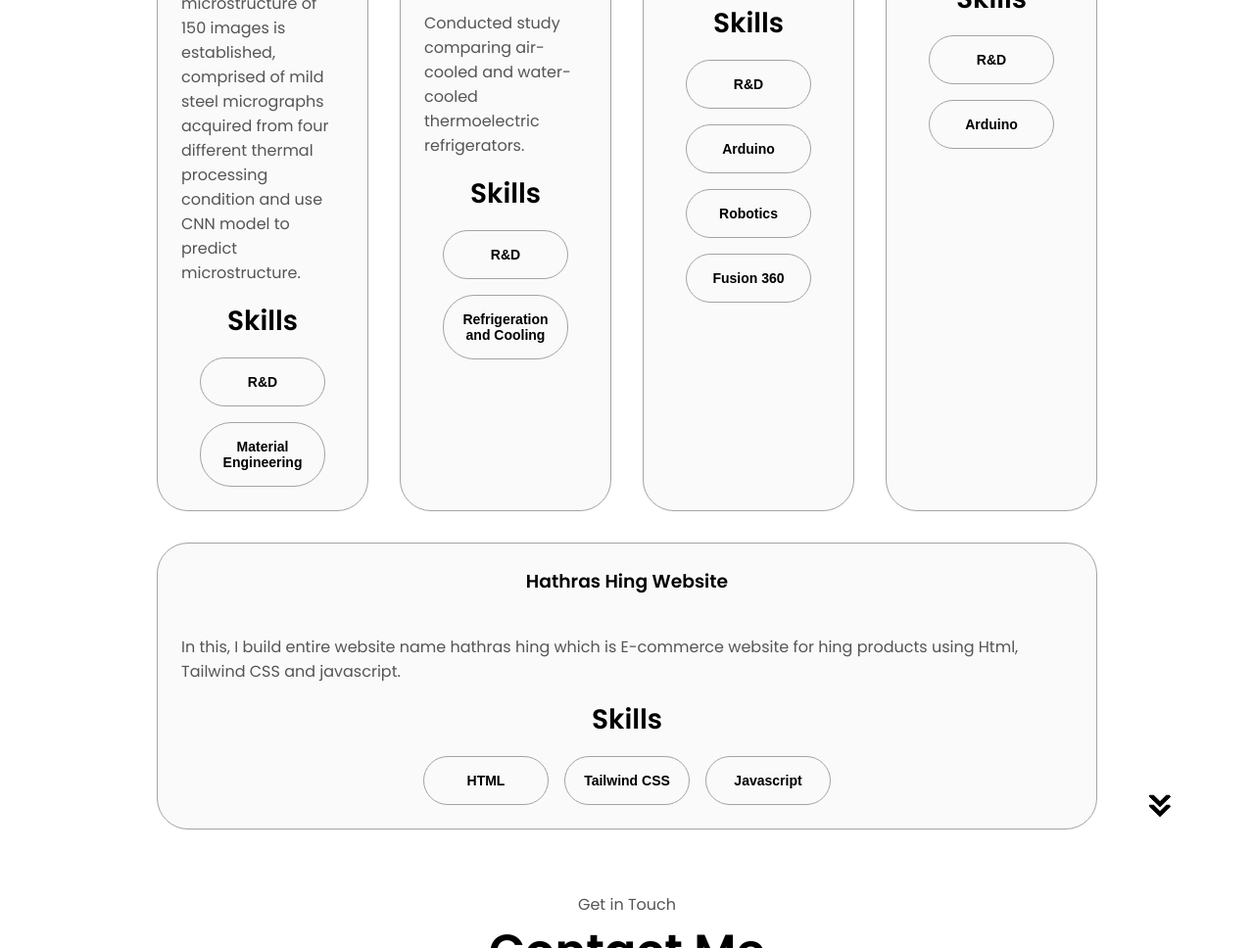
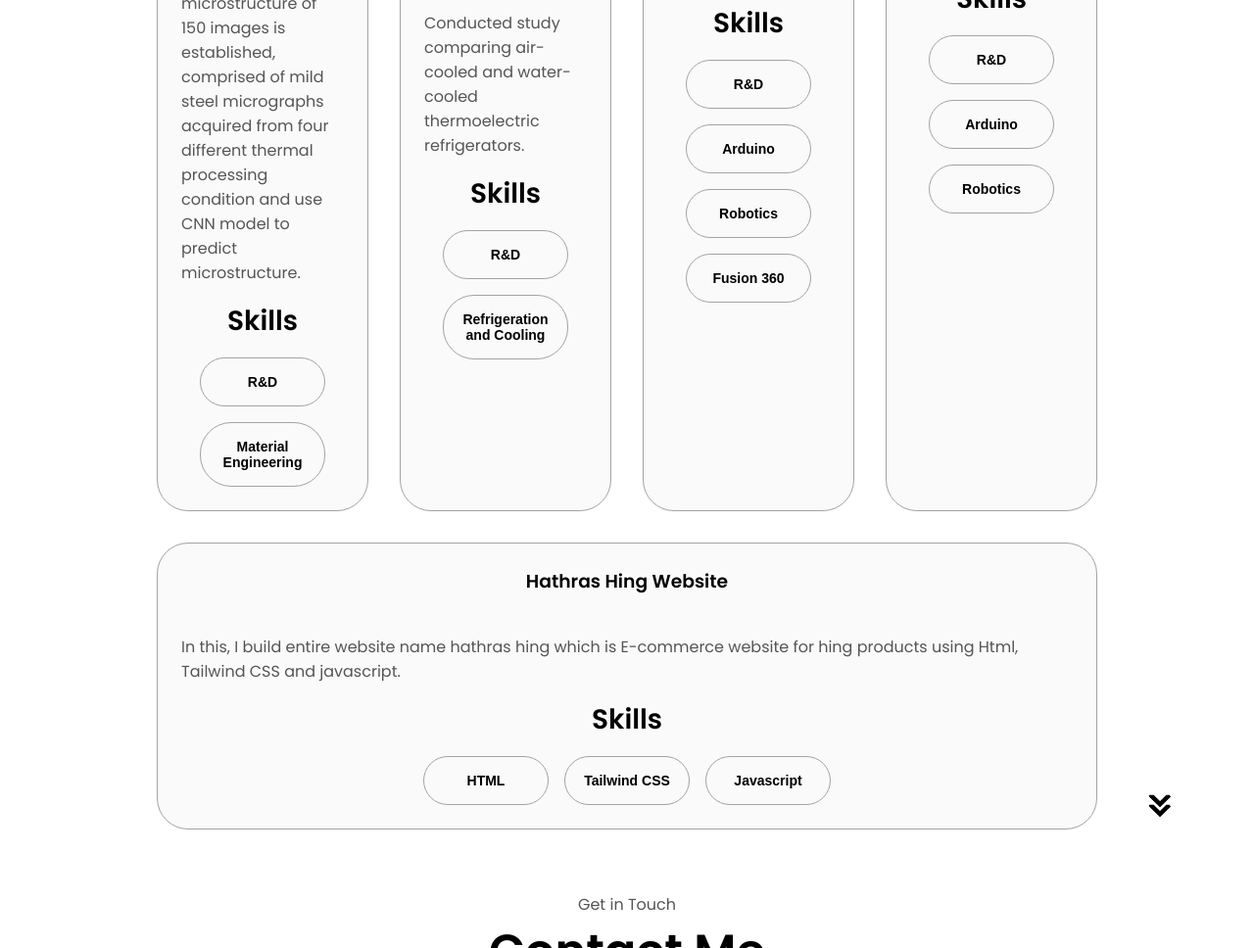
Before and after one commit to nishwan810/Portfolio-nishwan, a plain HTML site: page index.html in a window 1280 px wide. Shown: the part 2900-3868 px from the top of the page at 98% size. Drawn offline with Linux system fonts and the light colour scheme.

Commit message:
Update index.html

```diff
--- a/index.html
+++ b/index.html
@@ -403,6 +403,12 @@
               >
               Arduino
               </button>
+              <button
+                class="btn btn-color-2 project-btn"
+                onclick="location.href='#'"
+              >
+              Robotics
+              </button>
 
 
             </div>
```
